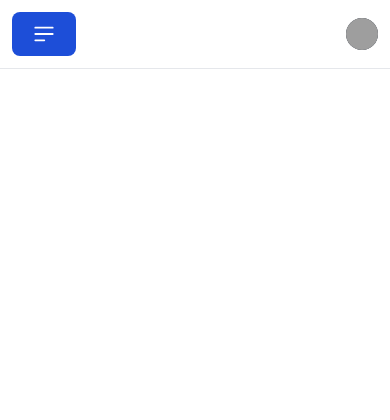
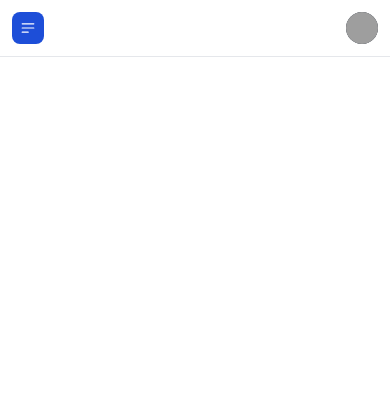
Before and after one commit to PuruPanda1/Simple_chat, a Django app: page /chat/select_room/ in a window 390 px wide. Shown: the top 420 px of the page. Run offline with Django 5.2, Linux system fonts and the light colour scheme; a user stored in the database is signed in; data comes from the database, SQL or seed files in the repository; both versions use the stored data as it was after the commit; some libraries are stand-ins or nearby versions; grey boxes are pictures that could not be loaded.

Commit message:
Added better look for small screens

```diff
--- a/chat_app/templates/chat.html
+++ b/chat_app/templates/chat.html
@@ -10,7 +10,7 @@
     <title>Simple Chat</title>
 </head>
 
-<body>
+<body class="overflow-hidden">
 
     <!-- NavBar -->
     <nav id="navbar"
@@ -19,10 +19,10 @@
             <div class="flex items-center justify-between">
                 <div class="flex items-center justify-start rtl:justify-end">
                     <button
-                        class="text-white bg-blue-700 hover:bg-blue-800 focus:ring-4 focus:ring-blue-300 font-medium rounded-lg text-sm px-5 py-2.5 dark:bg-blue-600 dark:hover:bg-blue-700 focus:outline-none dark:focus:ring-blue-800"
+                        class="text-white bg-blue-700 hover:bg-blue-800 focus:ring-4 focus:ring-blue-300 font-medium rounded-lg text-sm px-2 py-2 lg:px-5 lg:py-2.5 dark:bg-blue-600 dark:hover:bg-blue-700 focus:outline-none dark:focus:ring-blue-800"
                         type="button" data-drawer-target="drawer-navigation" data-drawer-show="drawer-navigation"
                         aria-controls="drawer-navigation">
-                        <svg class="w-6 h-6" aria-hidden="true" fill="currentColor" viewBox="0 0 20 20"
+                        <svg class="w-4 h-4 lg:w-6 lg:h-6" aria-hidden="true" fill="currentColor" viewBox="0 0 20 20"
                             xmlns="http://www.w3.org/2000/svg">
                             <path clip-rule="evenodd" fill-rule="evenodd"
                                 d="M2 4.75A.75.75 0 012.75 4h14.5a.75.75 0 010 1.5H2.75A.75.75 0 012 4.75zm0 10.5a.75.75 0 01.75-.75h7.5a.75.75 0 010 1.5h-7.5a.75.75 0 01-.75-.75zM2 10a.75.75 0 01.75-.75h14.5a.75.75 0 010 1.5H2.75A.75.75 0 012 10z">
@@ -31,10 +31,10 @@
                     </button>
                     {% if not room_name == "select_room" %}
                     <a href="#" class="flex items-center p-2 text-gray-900 rounded-lg dark:text-white group">
-                        <img class="w-12 h-12 rounded-full"
+                        <img class="w-8 h-8 lg:w-12 lg:h-12 rounded-full"
                             src="https://ui-avatars.com/api/?name={{ room_name|urlencode }}&size=72&background=random"
                             alt="user photo">
-                        <span class="ms-3 text-5xl">{{ room_name|capfirst }}</span>
+                        <span class="ms-3 text-md lg:text-5xl">{{ room_name|capfirst }}</span>
                     </a>
                     {% endif %}
                 </div>
@@ -102,16 +102,21 @@
 
     <!-- Chat Screen -->
     {% if not room_name == "select_room" %}
-    <div class="p-4 h-screen mt-16 bg-white border-b border-gray-200 dark:bg-gray-800 dark:border-gray-700 overflow-y">
+    <div
+        class="p-4 h-screen mt-16 bg-white border-b border-gray-200 dark:bg-gray-800 dark:border-gray-700 overflow-y-auto">
 
         <div id="chatbox" class=" chatbox flex-fill p-3 overflow-y-auto h-[calc(100%-200px)]">
             {% for message in chats %}
-            <div class="m-4 flex items-start gap-2.5 {% if message.sender == request.user %}justify-end{% endif %}">
+            <div class="m-4 flex items-start gap-2.5  {% if message.sender == request.user %}justify-end{% endif %}">
                 <div
-                    class="flex flex-col w-full max-w-[320px] leading-1.5 p-4 border-gray-200 {% if message.sender == request.user %}bg-blue-500  dark:bg-blue-700 rounded-se-xl{% else %}bg-gray-100 dark:bg-gray-700 rounded-e-xl{% endif %}  rounded-es-xl ">
+                    class="flex flex-col max-w-[320px] lg:w-full leading-1.5 px-4 py-2 lg:p-4 border-gray-200 {% if message.sender == request.user %}bg-blue-500  dark:bg-blue-700 rounded-se-xl{% else %}bg-gray-100 dark:bg-gray-700 rounded-e-xl{% endif %}  rounded-es-xl ">
                     <p
-                        class="text-sm font-normal py-2.5 {% if message.sender == request.user %}text-white{% else %}text-gray-900 dark:text-white{% endif %}">
-                        {{message.content}}</p>
+                        class="text-sm lg:text-xl font-normal lg:py-2.5 {% if message.sender == request.user %}text-white{% else %}text-gray-900 dark:text-white{% endif %}">
+                        {{message.content}}
+                    </p>
+                    <span class="text-xs text-gray-500 dark:text-gray-300 mt-2 ml-auto">
+                        {{ message.timestamp|date:"H:i" }}
+                    </span>
                 </div>
             </div>
             {% endfor %}
@@ -132,7 +137,8 @@
 
     </div>
     {% else %}
-    <div class="flex items-center justify-center h-screen mt-16 bg-white border-b border-gray-200 dark:bg-gray-800 dark:border-gray-700">
+    <div
+        class="flex items-center justify-center h-screen mt-16 bg-white border-b border-gray-200 dark:bg-gray-800 dark:border-gray-700">
         <p class="text-2xl text-gray-900 dark:text-white">Choose a user from the left sidebar to start chating</p>
     </div>
     {% endif %}
```
Also changed, not shown: chat_app/db.sqlite3.
